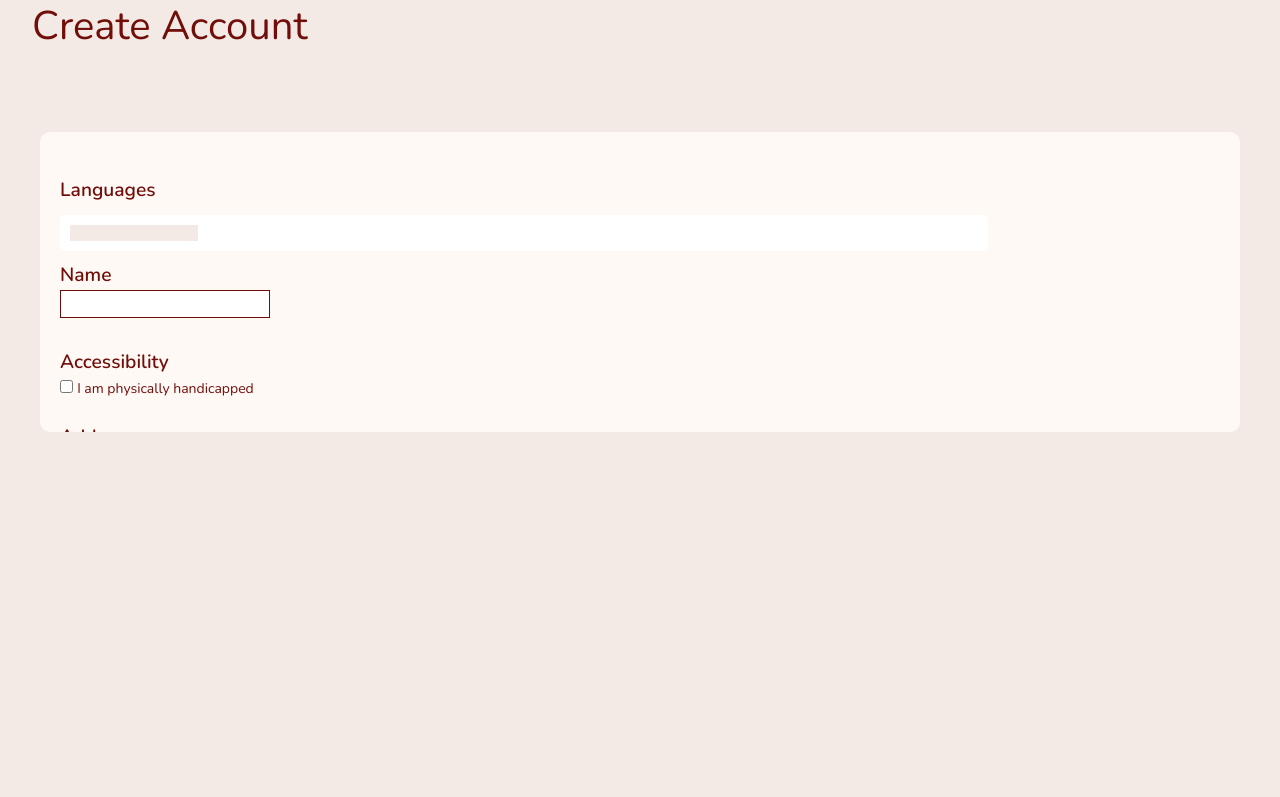
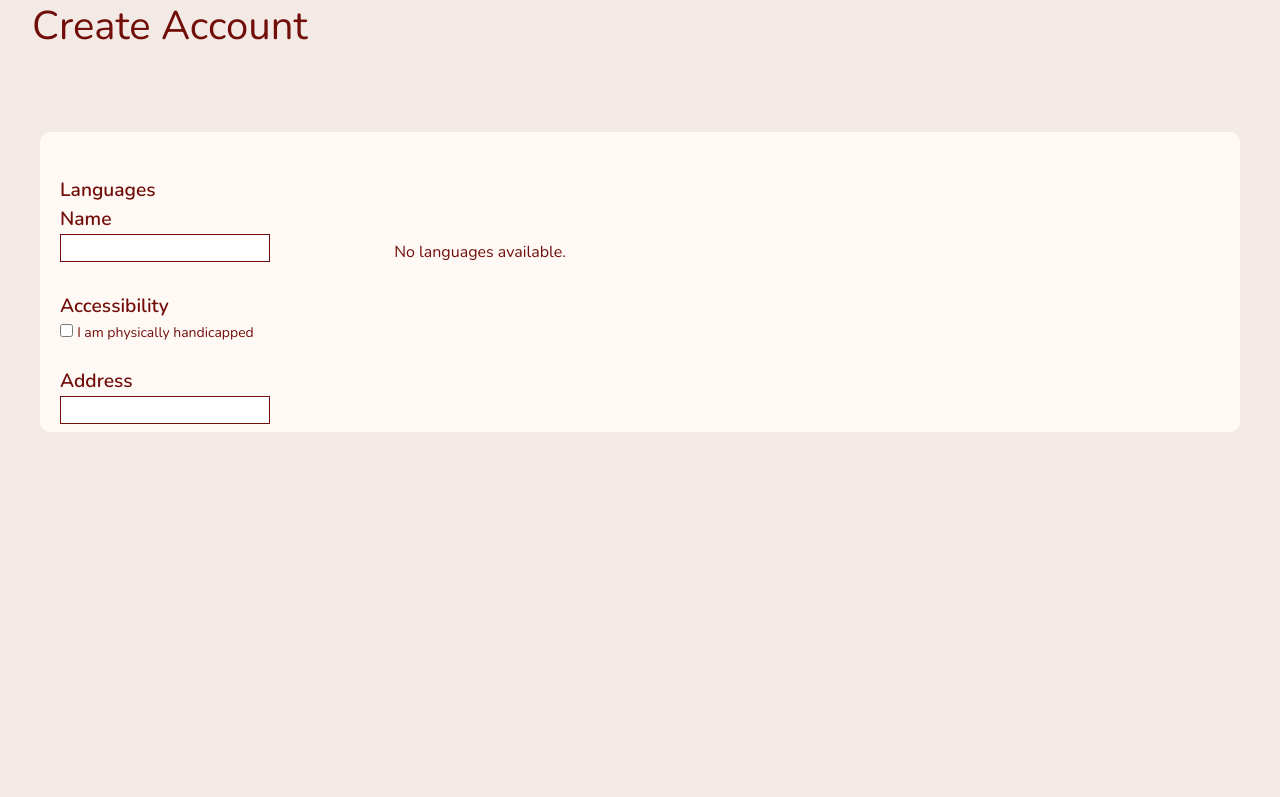
Before and after one commit to maddysiwick/CommunicareDeploy, a Django app: page /signup/patient/ in a window 1280 px wide. Shown: the part 168-965 px from the top of the page. Run offline with Django 4.2, Linux system fonts and the light colour scheme; data comes from the database, SQL or seed files in the repository; some libraries are stand-ins or nearby versions.

Commit message:
it's snowing like a bitch

```diff
--- a/Communicare/Filter/forms.py
+++ b/Communicare/Filter/forms.py
@@ -35,6 +35,8 @@ class PatientSignupForm(UserCreationForm):
 
     def __init__(self, *args, **kwargs):
         super().__init__(*args, **kwargs)
+        if 'password2' in self.fields:
+            self.fields['password2'].help_text = None
         for field in self.fields.values():
             field.label_class = 'label-red'
 
--- a/Communicare/Filter/templates/base.html
+++ b/Communicare/Filter/templates/base.html
@@ -10,37 +10,6 @@
     <link href = "https://fonts.googleapis.com/css2?family=Nunito:wght@400;600&display=swap" rel="stylesheet">
     <link href = "https://fonts.googleapis.com/css2?family=Oswald:wght@400;600&display=swap" rel ="stylesheet">
     <style>
-        .language-selector {
-            display: block;
-            width: 80%;
-            max-height: 200px;
-            overflow-y: auto;
-            background-color: white;
-            border-radius: 5px;
-            padding: 10px;
-            margin: 10px 0;
-        }
-        .language-list {
-            list-style-type: none;
-            display: flex;
-            flex-wrap: wrap;
-            padding: 0;
-            margin: 0;
-        }
-        .language-option {
-            padding: 8px;
-            cursor: pointer;
-            color: #710E09;
-            background-color: #F3EAE5
-        }
-        .language-option:hover {
-            background-color: #FFF9F6
-        }
-        .language-option.selected {
-            background-color: #710E09;
-            color: white;
-        }
-
 
         input, textarea, select {
             border: 1px solid #710E09;
--- a/Communicare/Filter/templates/signupForm.html
+++ b/Communicare/Filter/templates/signupForm.html
@@ -21,16 +21,19 @@ overflow-y: auto; height: auto;border-radius: 10px; ">
                 {% if field.name == 'password1' %}
                     {{field|add_class:"password-field"}}
                 {% elif field.name == 'languages' %}
-                    <div class = "language-selector">
-                        <ul class = "language-list">
-                            {% for language in form.languages.field.queryset %}
-                                <li class="language-option" data-language="{{language.pk}}">
-                                    {{language.name}}
+                    <div class="box" style="position: absolute; width: 70%; max-height: 300px; overflow-y: auto; justify-content: left; align-items: left;">
+                       <nav>
+                        <ul class = "nav-bar">
+                            {% for languages in languages %}
+                                <li>
+                                    <a href="#">{{language.name}}</a>
                                 </li>
+                            {% empty %}
+                                <li>No languages available.</li>
                             {% endfor %}
                         </ul>
+                       </nav>
                     </div>
-                    <input type="hidden" name="languages" id="languagesInput" />
                 {% else %}
                     {{ field }}
                 {% endif %}
--- a/Communicare/Filter/views.py
+++ b/Communicare/Filter/views.py
@@ -8,6 +8,7 @@ from django.contrib.gis.geos import Point
 from django.db.models import Q
 from django.views.generic.edit import FormView
 from django.views import View
+from .models import Language
 
 # Create your views here.
 #these views might be ass go back over them later
@@ -137,3 +138,7 @@ def booking(request):
 
 def triage(request):
     return render(request, 'triage.html')
+
+def langview(request):
+    languages = Language.objects.all()
+    return render(request, 'signupForm.html', {'languages': languages})
```
